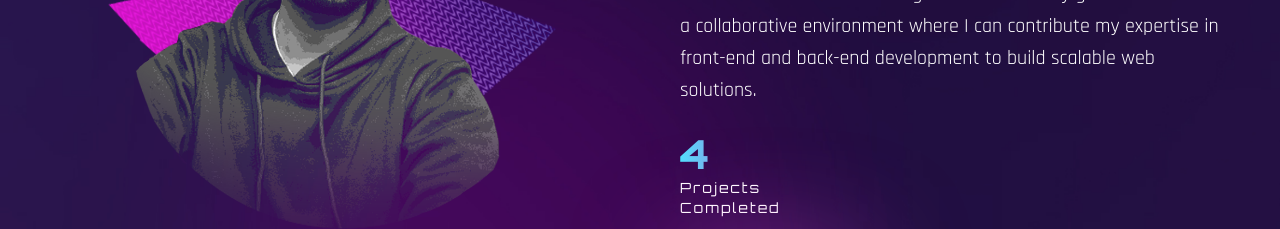
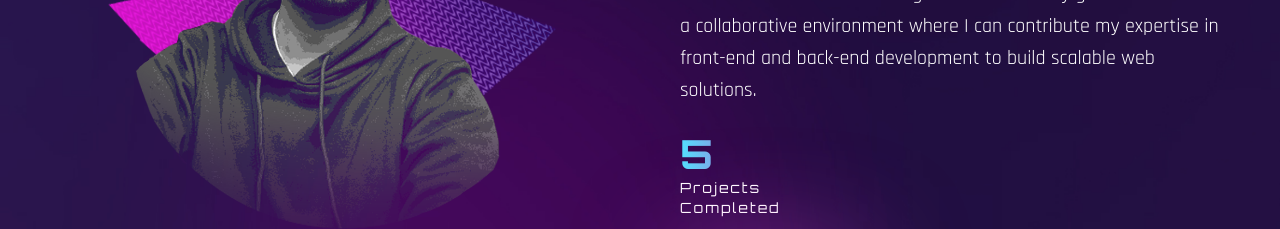
Before and after one commit to prakashbist28/Portfolio, a React (Create React App) app in the folder frontend/: page / in a window 1280 px wide. Shown: the part 1120-1349 px from the top of the page. Built offline with nearby package versions, Linux system fonts and the light colour scheme; no server answers; the HTML template or start-up script is replaced by a standard one; a web font is replaced by a local one.

Commit message:
updatess

```diff
--- a/frontend/src/components/About.js
+++ b/frontend/src/components/About.js
@@ -45,7 +45,7 @@ and back-end development to build scalable web solutions.
             <div className='flex mb-8'>
               <div>
                 <div className='text-[40px] text-gradient mb-2 mt-2 font-extrabold' >
-                  {inView ? <CountUp start={0} end={4} duration={3} /> :
+                  {inView ? <CountUp start={0} end={5} duration={3} /> :
                    null}
                 </div>
                 <div className='font-primary text-sm tracking-[2px]'>
@@ -58,7 +58,7 @@ and back-end development to build scalable web solutions.
             <div id="contact">
             <button className="btn btn-lg" onClick={scrollToSection}>Contact Me</button>
             </div>
-            <a href="https://drive.google.com/file/d/1OI4r3qBfc7msp05KO48h0SSY14lkAV17/view?usp=sharingg" className="text-gradient btn-link" target='_blank'>
+            <a href="https://drive.google.com/file/d/1gBW6zhaI_tc3uPyvjuAhjRGFVabzUhut/view?usp=sharing" className="text-gradient btn-link" target='_blank'>
               {" "}My Resume{" "}
             </a>
             </div>
--- a/frontend/src/components/Banner.js
+++ b/frontend/src/components/Banner.js
@@ -67,7 +67,7 @@ const Banner = () => {
             className="flex max-w-max gap-x-6 items-center mb-12 mx-auto lg:mx-0">
               <button className="btn btn-lg" onClick={handleClick}>Contact Me</button>
 
-              <a href="https://drive.google.com/file/d/1OI4r3qBfc7msp05KO48h0SSY14lkAV17/view?usp=sharing" className="text-gradient btn-link" target='_blank'>
+              <a href="https://drive.google.com/file/d/1gBW6zhaI_tc3uPyvjuAhjRGFVabzUhut/view?usp=sharing" className="text-gradient btn-link" target='_blank'>
                 {" "}
                 My Resume{" "}
               </a>
```
